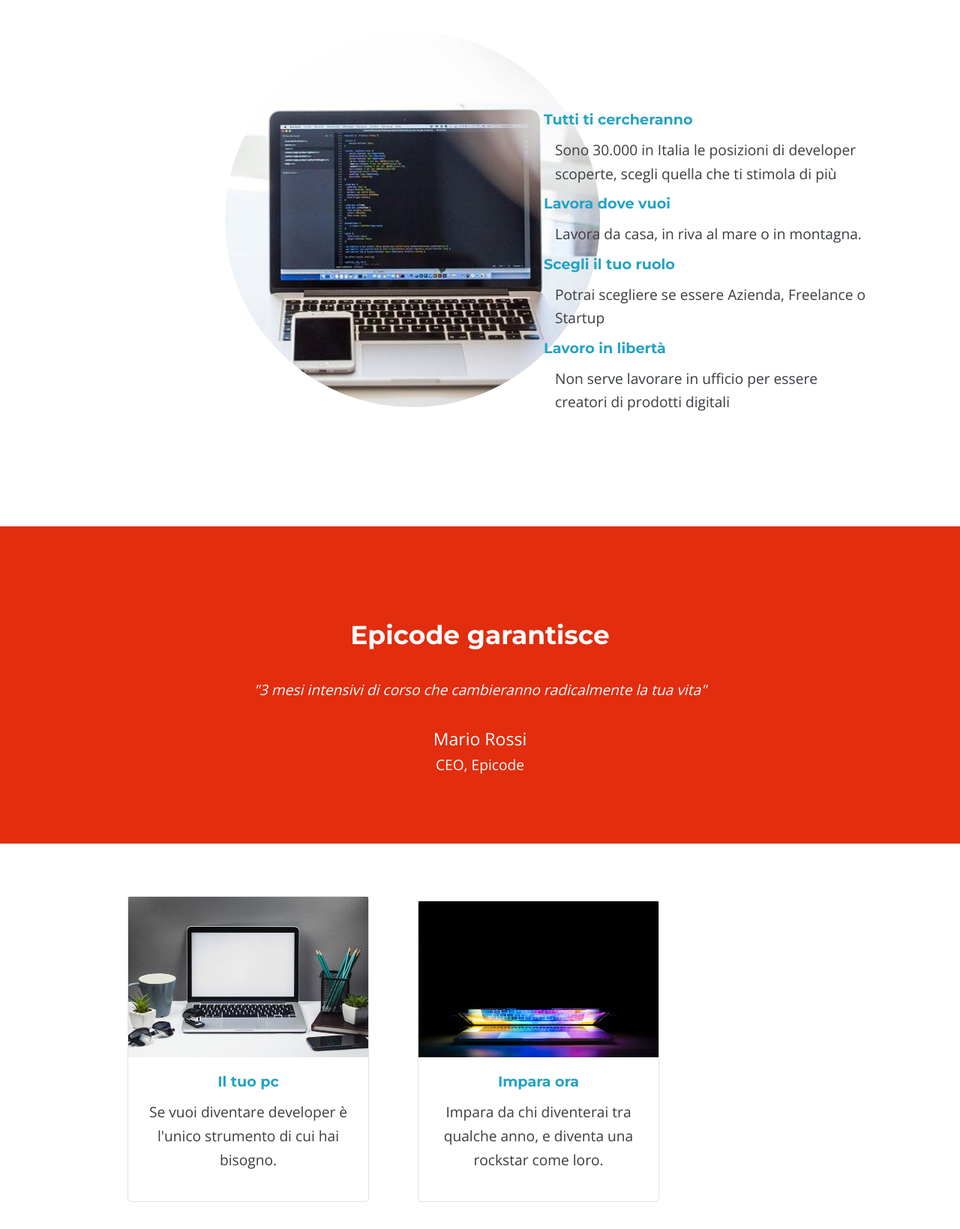
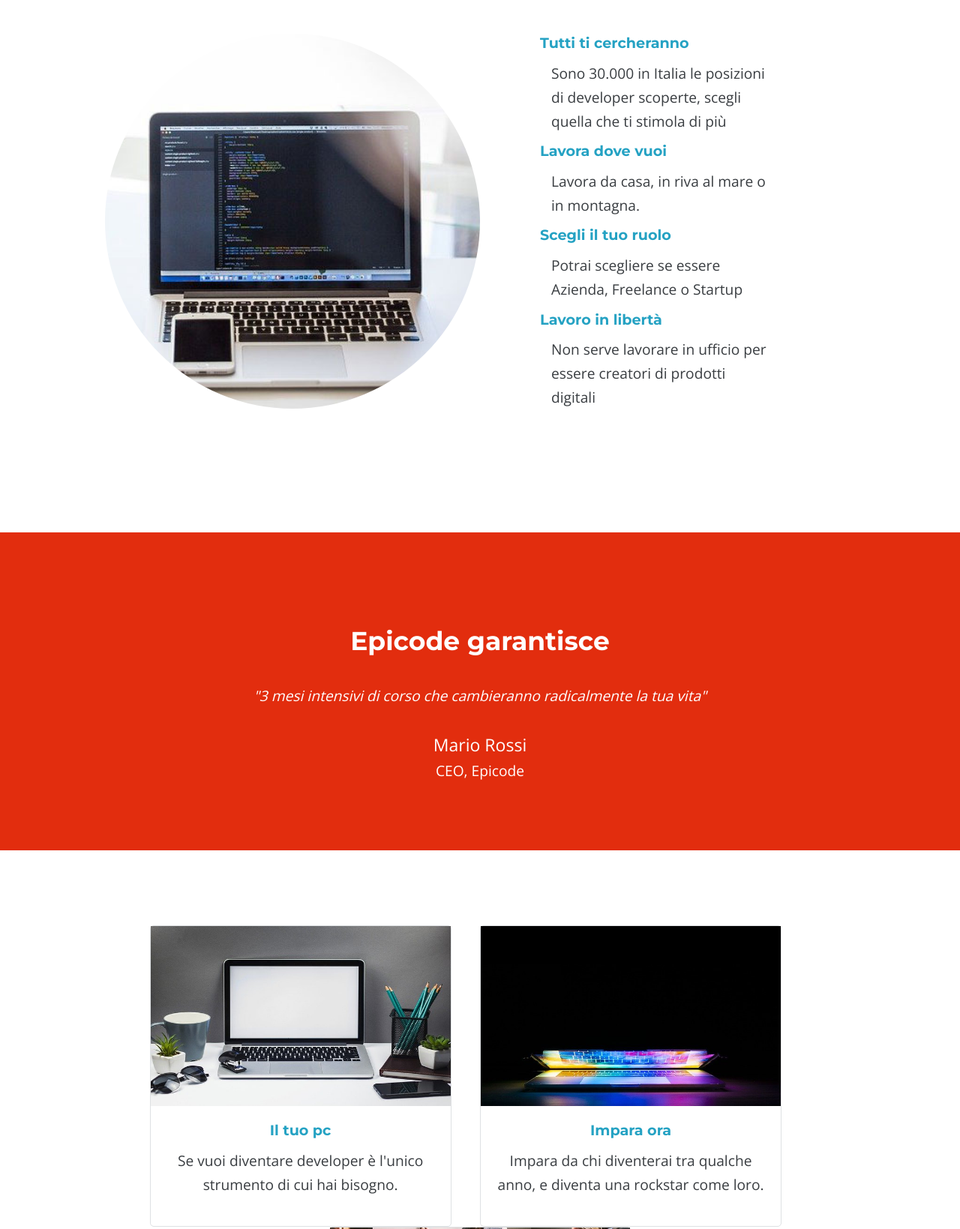
Before and after one commit to 3roSavo/U1-W1-L5, a plain HTML site: page index-desktop.html in a window 1280 px wide. Shown: the part 1232-2871 px from the top of the page at 75% size. Drawn offline with nearby package versions, Linux system fonts and the light colour scheme.

Commit message:
correzioni e pulizia index.desktop

```diff
--- a/Esercizio/css/style-desktop.css
+++ b/Esercizio/css/style-desktop.css
@@ -58,7 +58,7 @@
 #header-description {
     text-align: center;
     height: auto;
-    padding:200px 575px;
+    padding: 200px 575px;
 }
 
 #header-description h1 {
@@ -90,128 +90,130 @@
     background-color: #b03a25;
 }
 
-/* MAIN ----------------------------------------------*/
+/* MAIN -----------------------ho provato eliminando i div e passando a una table ma il risultato non cambia di molto,
+non riesco proprio a centrare img e testo a destra, ho problemi nel centrare l'altezza e flexbox non era concesso-----------------------*/
 
 article {
-    margin:100px 0px;
+    margin: 100px 0px;
 }
 
 main article {
-    padding-top:15px;
-}
-
-
-main article .main-text-article {
-    margin: 35px 0px;
-    display: inline;
+    padding-top: 15px;
 }
 
 main article p {
     margin: 10px 0px;
-    padding:0px 15px;
+    padding: 0px 15px;
 }
 
-main article #img-main {
-    text-align: center;
-    margin-top:40px;
-    display:inline-block;
-    width:50%;
+#img-td {
+    text-align: right;
+    height: 80%;
+}
+
+td {
+    width: 50%;
+}
+
+table {
+    width: 100%;
+    height: 561px;
 }
 
 #main-text-box {
-    display:inline-block;
-    width:35%;
-    height: 100%;
-    padding:40px 40px 40px 80px;
+    display: inline-block;
+    padding: 40px 40px 55px 80px;
 
 }
 
-main article div img {
-    border-radius:400px;
-    width:500px;
-    margin-left:300px;
+main article td img {
+    border-radius: 400px;
+    width: 500px;
     display: inline-block;
+    padding-top: 0px 20px 0px 20px;
+    vertical-align: bottom;
 }
+
 /* ------------------------------------------------------- */
 main section {
     background-color: #e22d0e;
-    padding:90px;
+    padding: 90px;
     text-align: center;
-    color:white;
-    margin-bottom: 70px;
+    color: white;
+    margin-bottom: 100px;
 }
 
 section h1 {
-    color:white;
+    color: white;
     font-size: 1.8em;
-    margin:30px 0px;
+    margin: 30px 0px;
 }
 
 #comment-section {
     font-style: italic;
-    margin:30px 0px;
+    margin: 30px 0px;
 }
 
 #name-ceo {
-    font-size:1.2em;
+    font-size: 1.2em;
 }
 
-/* aside -------------------------------------------- */
+/* aside--------------------come soluzione ho inserito le 3 box in una table, impostata width 100% e height 240px alle
+immagini per renderle alte uguali (il problema penso derivasse dal div) infine centrato aside con text-align, margin left
+e right alla box2 per distanziarla dalle box1 e box3--------------------------- */
+
+aside {
+    text-align: center;
+    height:500px;
+}
 
 
-aside article {
+aside td {
     display: inline-block;
-    width:25%;
     text-align: center;
-    border:1px solid #dee1e3;
+    border: 1px solid #dee1e3;
     border-radius: 5px;
+    width: 400px;
 }
 
-aside article img {
-    width:100%;
+aside td img {
+    width: 100%;
+    height:240px;
+
 }
 
-aside article h4 {
-    margin:10px;
+aside td h4 {
+    margin: 10px;
 }
 
-aside article p {
-    margin:0px 15px 40px 15px;
-}
-
-#box1 {
-    margin:0 30px 100px 170px;
+aside td p {
+    margin: 0px 15px 40px 15px;
 }
 
 #box2 {
-    margin:0 30px 0 30px;
+    margin:0 3% 0 3%;
 }
-
-#box3 {
-    margin:0 170px 0 30px;
-}
-
 /* footer ------------------------------------------- */
 
 footer {
-    background-color:#25a2c3;
-    color:#c8e7f0;
-    padding:50px 0px;
+    background-color: #25a2c3;
+    color: #c8e7f0;
+    padding: 50px 0px;
 }
 
 footer a {
-    color:#c8e7f0;
+    color: #c8e7f0;
 }
 
 footer h1 {
-    color:white;
-    font-size:1.8em;
-    padding:30px 0;
-    text-align:center;
+    color: white;
+    font-size: 1.8em;
+    padding: 30px 0;
+    text-align: center;
 }
 
 hr {
-    margin:30px 0px;
+    margin: 30px 0px;
 }
 
 #copyrights {
@@ -220,7 +222,7 @@
 }
 
 #box-footer {
-    width:300px;
+    width: 300px;
     margin-left: auto;
     margin-right: auto;
 }
--- a/index-desktop.html
+++ b/index-desktop.html
@@ -37,21 +37,26 @@
     <main>
         <article>
 
-            <div id="img-main">
+            <table>
+
+                <tr>
+
+                    <td id="img-td">
 
                         <img src="Esercizio/images/notebook.jpg" alt="notebook">
 
-            </div>
+                    </td>
 
-
-            <div id="main-text-box">
+                    <td id="main-text-box">
 
 
                         <div class="main-text-article">
 
                             <h3>Tutti ti cercheranno</h3>
 
-                    <p>Sono 30.000 in Italia le posizioni di developer scoperte, scegli quella che ti stimola di più</p>
+                            <p>Sono 30.000 in Italia le posizioni di developer scoperte, scegli quella che ti stimola di
+                                più
+                            </p>
 
                         </div>
                         <div class="main-text-article">
@@ -77,7 +82,11 @@
 
                         </div>
 
-            </div>
+                    </td>
+
+                </tr>
+
+            </table>
 
         </article>
 
@@ -97,15 +106,15 @@
 
     <aside>
 
-        <article id="box1">
+        <table>
+
+            <tr>
+
+                <td id="box1">
 
                     <div>
 
                         <img src="Esercizio/images/foto1.jpg" alt="pc su una scrivania">
-
-            </div>
-
-            <div>
 
                         <h4>Il tuo pc</h4>
 
@@ -115,17 +124,13 @@
 
                     </div>
 
-        </article>
+                </td>
 
-        <article id="box2">
+                <td id="box2">
 
                     <div>
 
                         <img src="Esercizio/images/foto2.jpg" alt="pc acceso al buio">
-
-            </div>
-
-            <div>
 
                         <h4>Impara ora</h4>
 
@@ -135,17 +140,13 @@
 
                     </div>
 
-        </article>
+                </td>
 
-        <article id="box3">
+                <td id="box3">
 
                     <div>
 
                         <img src="Esercizio/images/foto3.jpg" alt="riunione in uffico">
-
-            </div>
-
-            <div>
 
                         <h4>Lavora subito</h4>
 
@@ -155,7 +156,11 @@
 
                     </div>
 
-        </article>
+                </td>
+
+            </tr>
+
+        </table>
 
     </aside>
 
```
Lines whose indentation alone changed are shown as unchanged.
